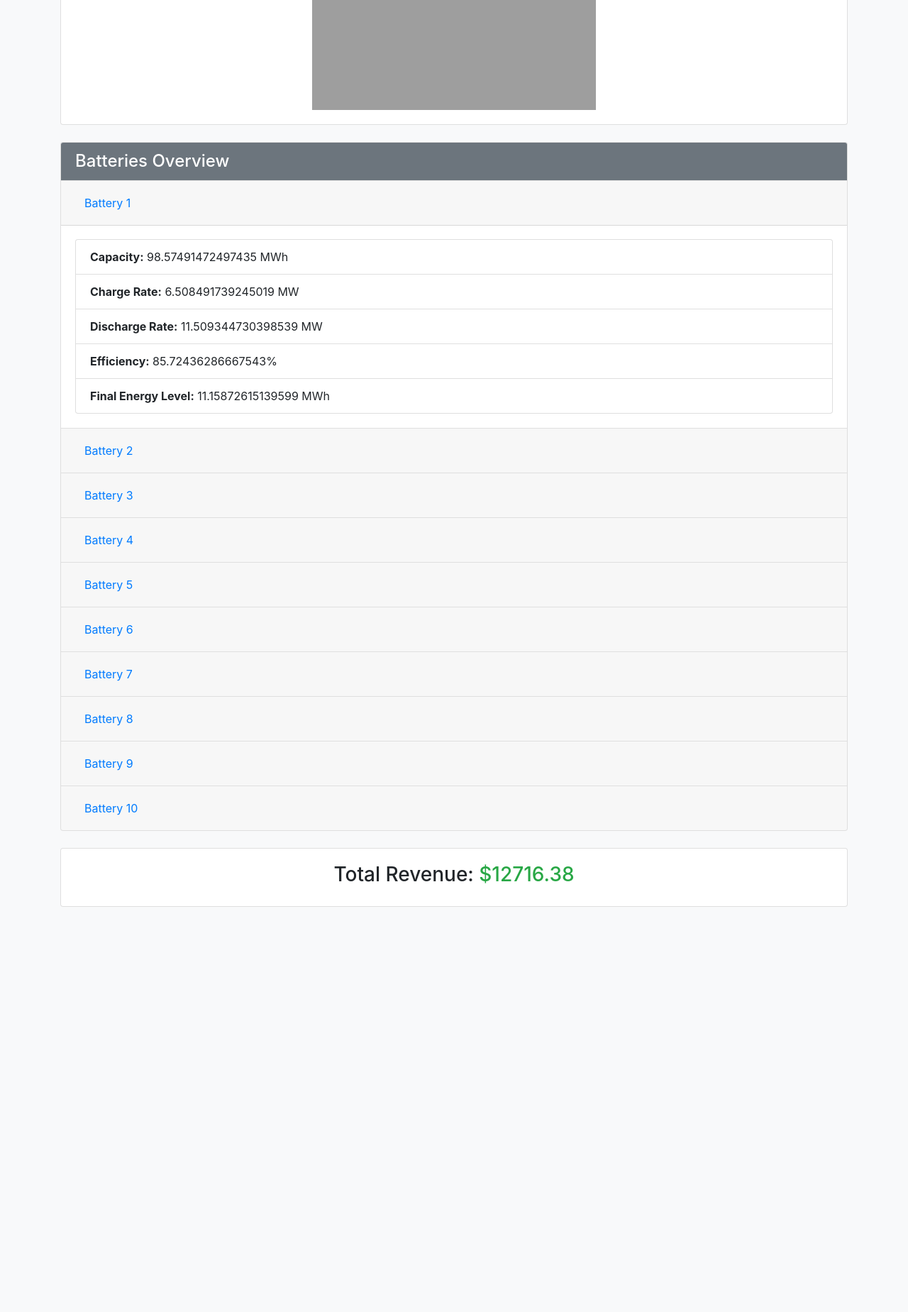
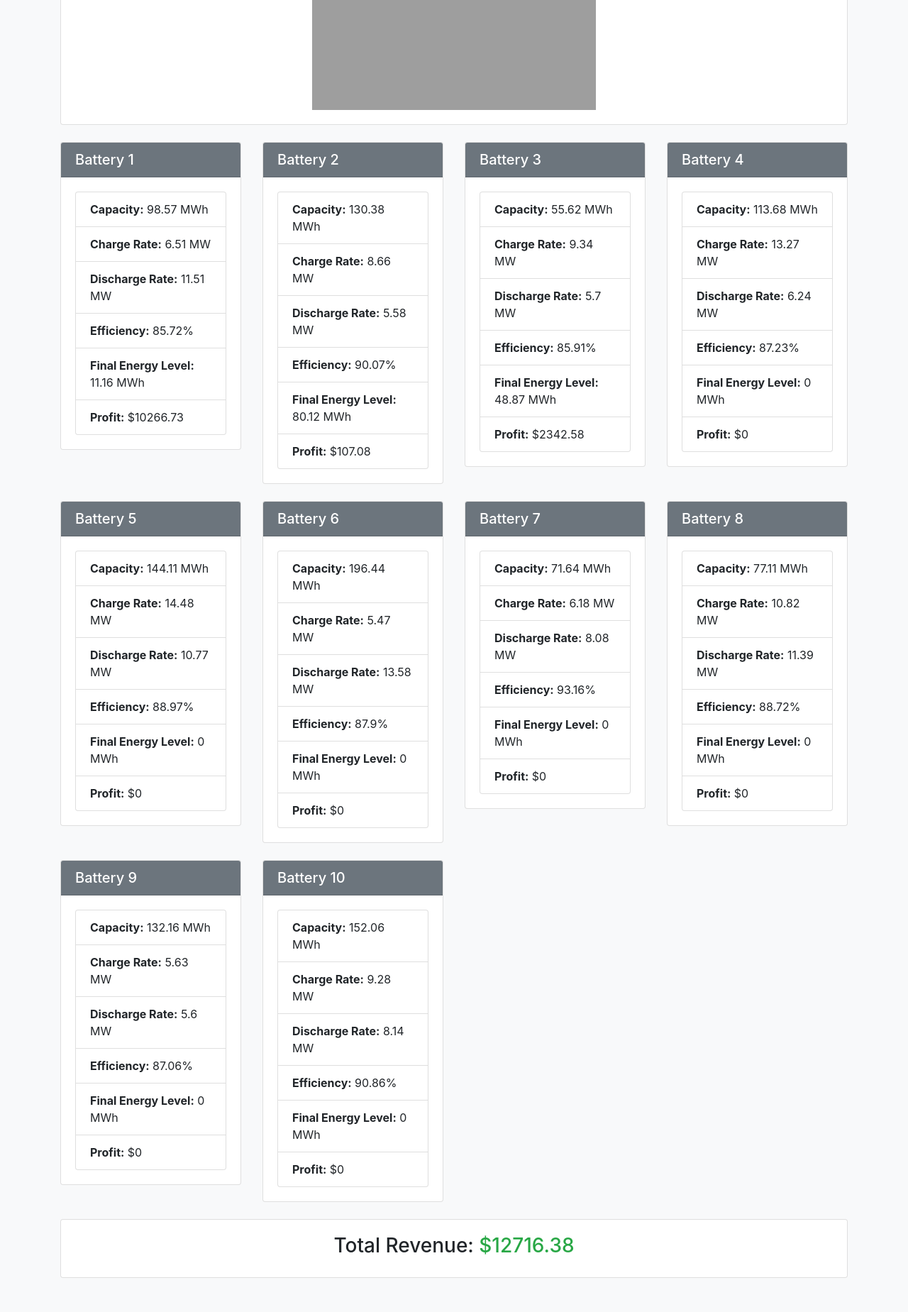
Before and after one commit to chrismpettyjohn/battery-fleet, a Flask app: page / in a window 1280 px wide. Shown: the part 372-2221 px from the top of the page at 71% size. Before the commit the page ends 1650 px from the top, so only its background shows below. Run offline with Flask 3, Linux system fonts and the light colour scheme; some libraries are stand-ins or nearby versions; grey boxes are pictures that could not be loaded.

Commit message:
feat: profit per battery

```diff
--- a/src/api/battery.py
+++ b/src/api/battery.py
@@ -5,13 +5,19 @@ class Battery:
         self.discharge_rate = discharge_rate
         self.efficiency = efficiency
         self.energy_level = 0
+        self.profit = 0
 
     def charge(self, price, hours):
         max_possible_charge = min(self.charge_rate * hours * self.efficiency, self.capacity - self.energy_level)
         self.energy_level += max_possible_charge
+        self.profit += max_possible_charge * -price  # Update profit for charging
         return max_possible_charge * -price
 
     def discharge(self, price, hours):
         max_possible_discharge = min(self.discharge_rate * hours, self.energy_level)
         self.energy_level -= max_possible_discharge
+        self.profit += max_possible_discharge * price  # Update profit for discharging
         return max_possible_discharge * price
+
+    def calculate_profit(self):
+        return self.profit  # Return the current profit
--- a/src/web/templates/dashboard.html
+++ b/src/web/templates/dashboard.html
@@ -26,32 +26,23 @@
         </div>
     </div>
 
-    <!-- Batteries Accordion -->
-    <div class="accordion mb-4" id="batteriesAccordion">
-        <div class="card">
-            <div class="card-header bg-secondary text-white" id="headingBatteries">
-                <h4 class="mb-0">Batteries Overview</h4>
-            </div>
-        </div>
+    <!-- Batteries Grid (Rows of 4 cards) -->
+    <div class="row">
+        {% for battery in batteries %}
+        <div class="col-md-3 mb-4">
+            <div class="card">
+                <div class="card-header bg-secondary text-white">
+                    <h5 class="mb-0">Battery {{ loop.index }}</h5>
+                </div>
 
-        {% for battery in batteries %}
-        <div class="card">
-            <div class="card-header" id="headingBattery{{ loop.index }}">
-                <h5 class="mb-0">
-                    <button class="btn btn-link" type="button" data-toggle="collapse" data-target="#collapseBattery{{ loop.index }}" aria-expanded="true" aria-controls="collapseBattery{{ loop.index }}">
-                        Battery {{ loop.index }}
-                    </button>
-                </h5>
-            </div>
-
-            <div id="collapseBattery{{ loop.index }}" class="collapse {% if loop.first %}show{% endif %}" aria-labelledby="headingBattery{{ loop.index }}" data-parent="#batteriesAccordion">
                 <div class="card-body">
                     <ul class="list-group">
-                        <li class="list-group-item"><strong>Capacity:</strong> {{ battery.capacity }} MWh</li>
-                        <li class="list-group-item"><strong>Charge Rate:</strong> {{ battery.charge_rate }} MW</li>
-                        <li class="list-group-item"><strong>Discharge Rate:</strong> {{ battery.discharge_rate }} MW</li>
-                        <li class="list-group-item"><strong>Efficiency:</strong> {{ battery.efficiency * 100 }}%</li>
-                        <li class="list-group-item"><strong>Final Energy Level:</strong> {{ battery.energy_level }} MWh</li>
+                        <li class="list-group-item"><strong>Capacity:</strong> {{ battery.capacity | round(2) }} MWh</li>
+                        <li class="list-group-item"><strong>Charge Rate:</strong> {{ battery.charge_rate | round(2) }} MW</li>
+                        <li class="list-group-item"><strong>Discharge Rate:</strong> {{ battery.discharge_rate | round(2) }} MW</li>
+                        <li class="list-group-item"><strong>Efficiency:</strong> {{ (battery.efficiency * 100) | round(2) }}%</li>
+                        <li class="list-group-item"><strong>Final Energy Level:</strong> {{ battery.energy_level | round(2) }} MWh</li>
+                        <li class="list-group-item"><strong>Profit:</strong> ${{ battery.profit | round(2) }}</li>
                     </ul>
                 </div>
             </div>
```
